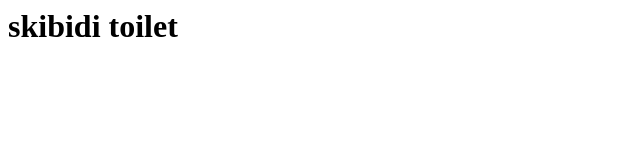
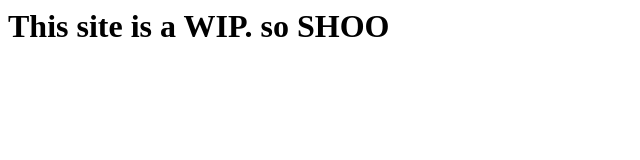
Before and after one commit to Jakdee123/the-hangout-hub, a plain HTML site: page index.html in a window 1280 px wide. Shown: the whole page, without its empty margins (0-640 px from the left). Drawn offline with Linux system fonts and the light colour scheme.

Commit message:
Update index.html

```diff
--- a/index.html
+++ b/index.html
@@ -4,7 +4,7 @@
 </head>
 <body>
         <h1>
-                skibidi toilet
+                This site is a WIP. so SHOO
         </h1>
 </body>
 </html>
```
